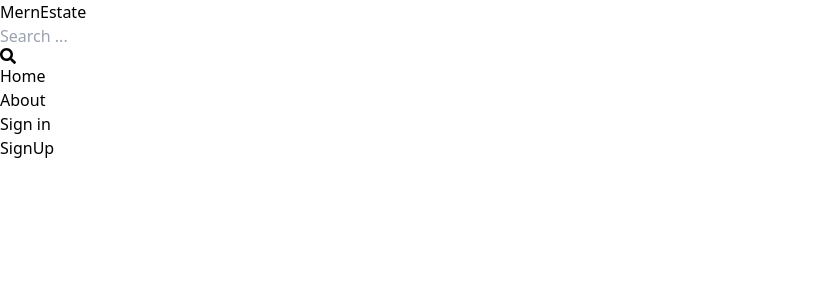
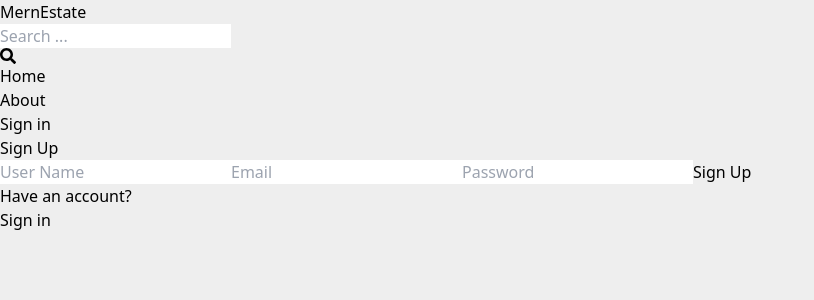
Before and after one commit to bhanuPratapThareja/mern-estate, a React (Vite) app in the folder client/: page /sign-up in a window 1280 px wide. Shown: the top 300 px of the page, without its empty margins (0-814 px from the left). Built offline with nearby package versions, Linux system fonts and the light colour scheme.

Commit message:
signup page ui created

```diff
--- a/client/src/index.css
+++ b/client/src/index.css
@@ -1,3 +1,8 @@
 @tailwind base;
 @tailwind components;
 @tailwind utilities;
+
+body {
+    box-sizing: border-box;
+    background-color: #eee;
+}
--- a/client/src/pages/SignUp.jsx
+++ b/client/src/pages/SignUp.jsx
@@ -1,7 +1,21 @@
-import React from 'react'
+import { Link } from 'react-router-dom'
 
 export default function SignUp() {
   return (
-    <div>SignUp</div>
+    <div className='p-3 max-w-lg mx-auto'>
+      <h1 className='text-3xl text-center font-semibold my-7'>Sign Up</h1>
+      <form className='flex flex-col gap-4'>
+        <input type="text" placeholder='User Name' className='border p-3 rounded-lg' id='userName' name='userName' />
+        <input type="email" placeholder='Email' className='border p-3 rounded-lg' id='email' name='email' />
+        <input type="password" placeholder='Password' className='border p-3 rounded-lg' id='password' name='password' />
+        <button className='bg-slate-700 text-white p-3 rounded-lg uppercase hover:opacity-95 disabled:opacity-70'>Sign Up</button>
+      </form>
+      <div className='flex gap-2 mt-5'>
+        <p>Have an account?</p>
+          <Link to="/sign-in">
+            <span className='text-blue-700'>Sign in</span>
+          </Link>
+      </div>
+    </div>
   )
 }
```
